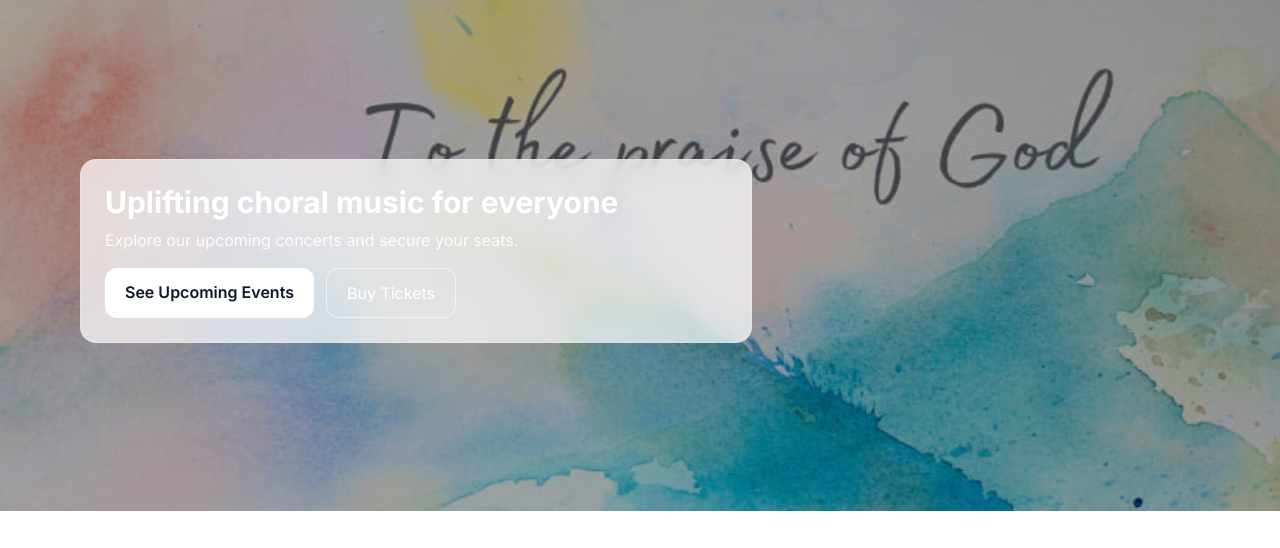
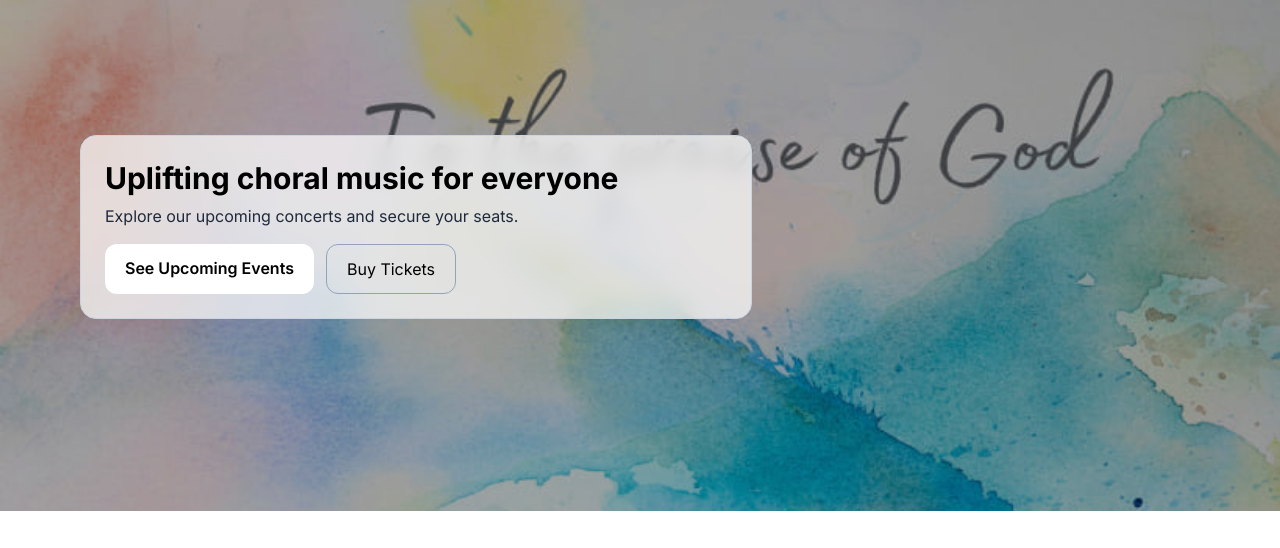
Before and after one commit to LaudemDeiTickets/choir-tickets, a website: page index.html in a window 1280 px wide. Shown: the part 244-792 px from the top of the page. Drawn offline with nearby package versions, Linux system fonts and the light colour scheme; no server answers.

Commit message:
Update index.html

```diff
--- a/index.html
+++ b/index.html
@@ -45,18 +45,22 @@
   class="hero-img"
   style="background-image:url('https://raw.githubusercontent.com/LaudemDeiTickets/choir-tickets/main/backdrop.jpg');"
 >
-    <div class="bg-black/35 min-h-[420px] md:min-h-[520px] flex items-center">
+  <!-- Move content down: items-start + top padding -->
+  <div class="bg-black/35 min-h-[420px] md:min-h-[520px] flex items-start pt-16 md:pt-28 pb-10">
     <div class="w-full">
       <div class="max-w-6xl mx-auto px-4 py-8">
-          <div class="max-w-2xl glass rounded-2xl border border-white/20 p-6 text-white">
+        <!-- Black text inside the white/glass block -->
+        <div class="max-w-2xl glass rounded-2xl border border-slate-300 p-6 text-black">
           <h2 class="text-2xl md:text-3xl font-bold">Uplifting choral music for everyone</h2>
-            <p class="mt-2 text-white/90">Explore our upcoming concerts and secure your seats.</p>
+          <p class="mt-2 text-slate-800">
+            Explore our upcoming concerts and secure your seats.
+          </p>
           <div class="mt-4 flex gap-3">
-              <a href="#events" class="px-5 py-3 rounded-xl bg-white text-slate-900 font-semibold hover:opacity-90">
+            <a href="#events" class="px-5 py-3 rounded-xl bg-white text-black font-semibold hover:opacity-90">
               See Upcoming Events
             </a>
-              <!-- Will be set at runtime to first upcoming event -->
-              <a id="heroBuyBtn" href="eventinfo.html" class="px-5 py-3 rounded-xl border border-white/60 text-white hover:bg-white/10">
+            <!-- keep the link but make text black too -->
+            <a id="heroBuyBtn" href="eventinfo.html" class="px-5 py-3 rounded-xl border border-slate-400 text-black hover:bg-white/10">
               Buy Tickets
             </a>
           </div>
@@ -64,6 +68,8 @@
       </div>
     </div>
   </div>
+</section>
+
   </section>
 
   <!-- Upcoming Events -->
```
Lines whose indentation alone changed are shown as unchanged.
